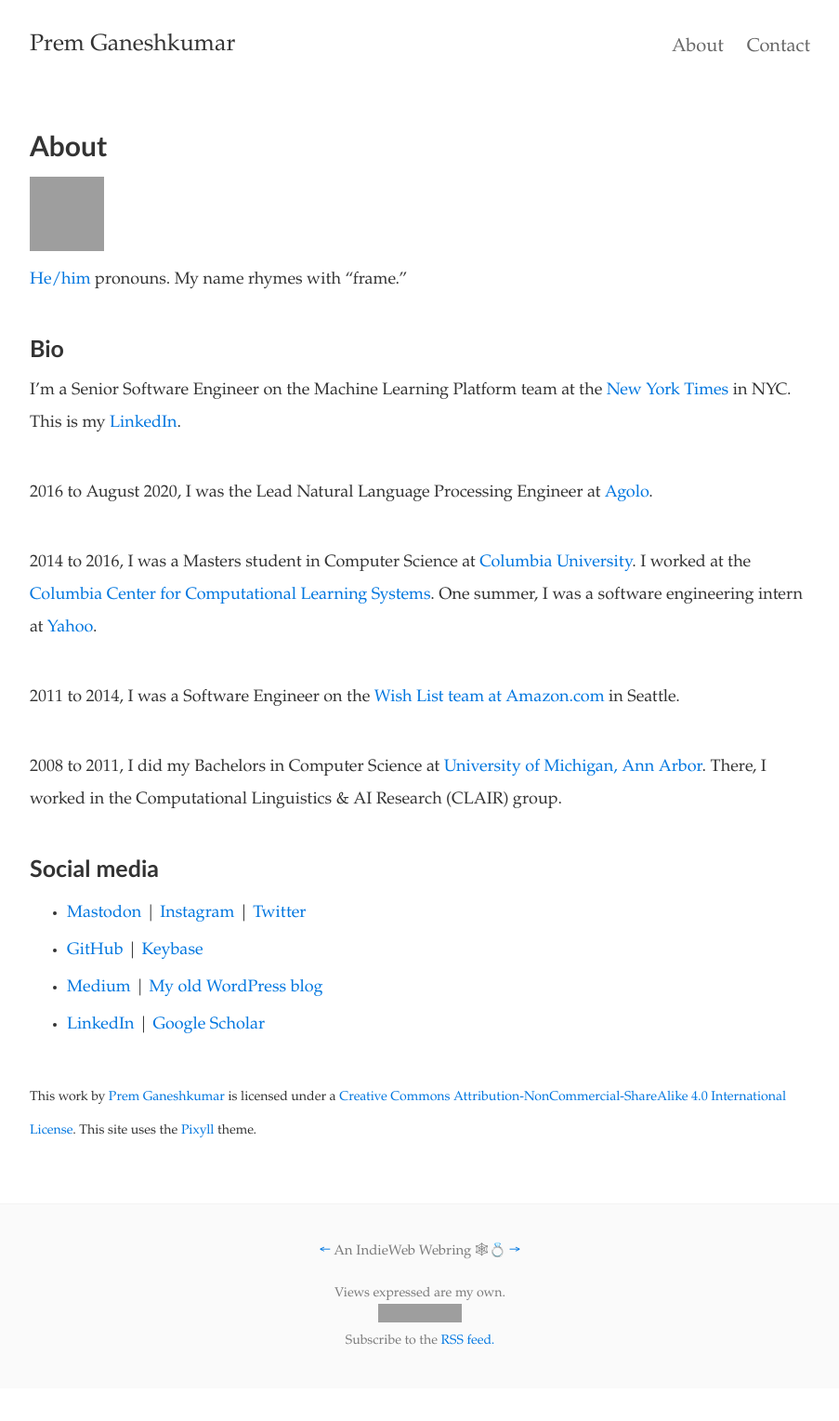
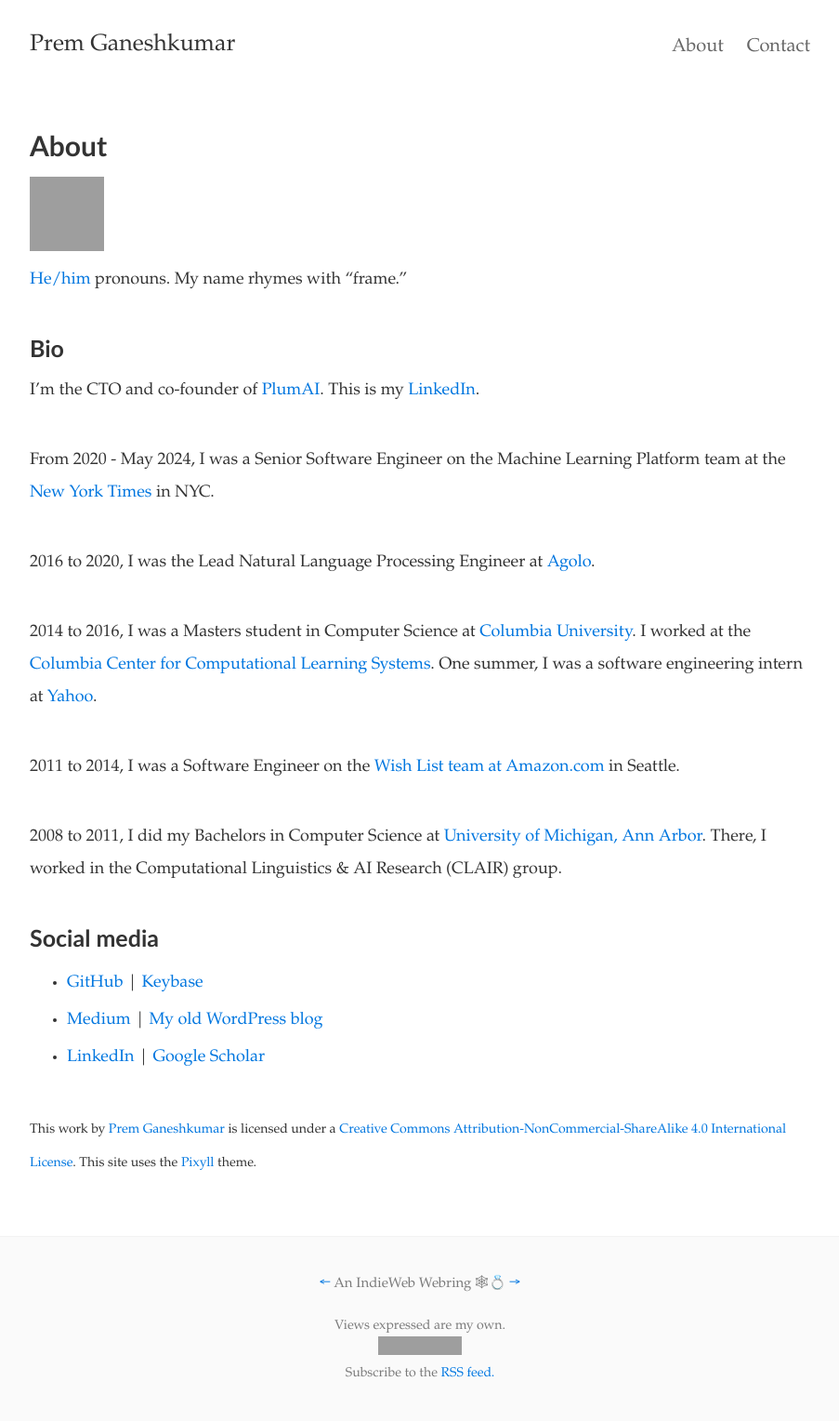
Before and after one commit to premgane/premgane.github.io, a Jekyll site: the page built from about.md, in a window 1280 px wide. Shown: the whole page at 93% size, without its empty margins (188-1091 px from the left). Built offline with Jekyll 4.4.1, drawn with Linux system fonts in a browser that asks for light colours; before the commit the page ends 1493 px from its top, so only the background shows below that; grey boxes are pictures that could not be loaded.

Commit message:
Update bio

```diff
--- a/about.md
+++ b/about.md
@@ -11,9 +11,11 @@
 
 ### Bio
 
-I'm a Senior Software Engineer on the Machine Learning Platform team at the [New York Times](https://nytimes.com) in NYC. This is my <a href="http://www.linkedin.com/in/pgkmr" rel="me">LinkedIn</a>.
+I'm the CTO and co-founder of [PlumAI](https://getplum.ai). This is my <a href="http://www.linkedin.com/in/pgkmr" rel="me">LinkedIn</a>.
 
-2016 to August 2020, I was the Lead Natural Language Processing Engineer at [Agolo](http://agolo.com/).
+From 2020 - May 2024, I was a Senior Software Engineer on the Machine Learning Platform team at the [New York Times](https://nytimes.com) in NYC.
+
+2016 to 2020, I was the Lead Natural Language Processing Engineer at [Agolo](http://agolo.com/).
 
 2014 to 2016, I was a Masters student in Computer Science at [Columbia University](http://columbia.edu/). I worked at the [Columbia Center for Computational Learning Systems](https://www.cs.columbia.edu/areas/speech/). One summer, I was a software engineering intern at [Yahoo](https://www.yahoo.com/).
 
@@ -23,10 +25,9 @@
 
 ### Social media
 
-* <a rel="me" href="https://indieweb.social/@pgkr">Mastodon</a> \| <a href="http://instagram.com/premtagram" rel="me">Instagram</a> \| <a href="http://twitter.com/premgane" rel="me">Twitter</a>
 * <a href="https://github.com/premgane/" rel="me">GitHub</a> \| <a href="https://keybase.io/pgkr" rel="me">Keybase</a>
 * <a href="https://medium.com/@pgkr" rel="me">Medium</a> \| [My old WordPress blog](http://premgane.wordpress.com)
-* <a href="https://www.linkedin.com/in/prem-ganeshkumar-6a3a2318" rel="me">LinkedIn</a> \| <a href="https://scholar.google.com/citations?hl=en&view_op=list_works&gmla=AJsN-F41alnNFrAO2zZnC_j5WPd8xSWpQaKHGifWWgg6Z2WYJjM_OXHErXWEY-eFY-84Wv8XYKEJRjSnUSvBviRaDAfpPr5ESQ&user=ewXjGD4AAAAJ" rel="me">Google Scholar</a>
+* <a href="http://www.linkedin.com/in/pgkmr" rel="me">LinkedIn</a> \| <a href="https://scholar.google.com/citations?hl=en&view_op=list_works&gmla=AJsN-F41alnNFrAO2zZnC_j5WPd8xSWpQaKHGifWWgg6Z2WYJjM_OXHErXWEY-eFY-84Wv8XYKEJRjSnUSvBviRaDAfpPr5ESQ&user=ewXjGD4AAAAJ" rel="me">Google Scholar</a>
 
 <small>
 This work by <a xmlns:cc="http://creativecommons.org/ns#" href="http://premgkumar.com" property="cc:attributionName" rel="cc:attributionURL">Prem Ganeshkumar</a> is licensed under a <a rel="license" href="http://creativecommons.org/licenses/by-nc-sa/4.0/">Creative Commons Attribution-NonCommercial-ShareAlike 4.0 International License</a>. This site uses the [Pixyll](https://github.com/johno/pixyll) theme.
```
